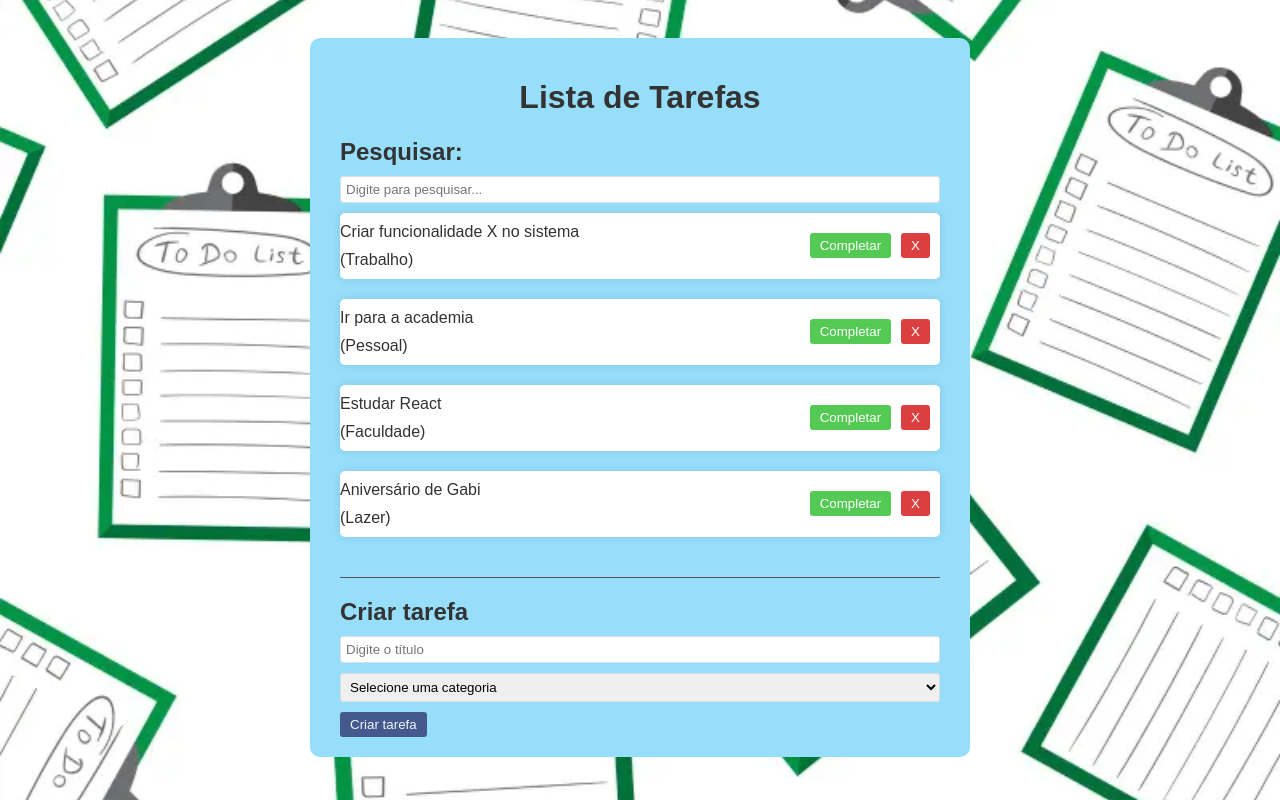
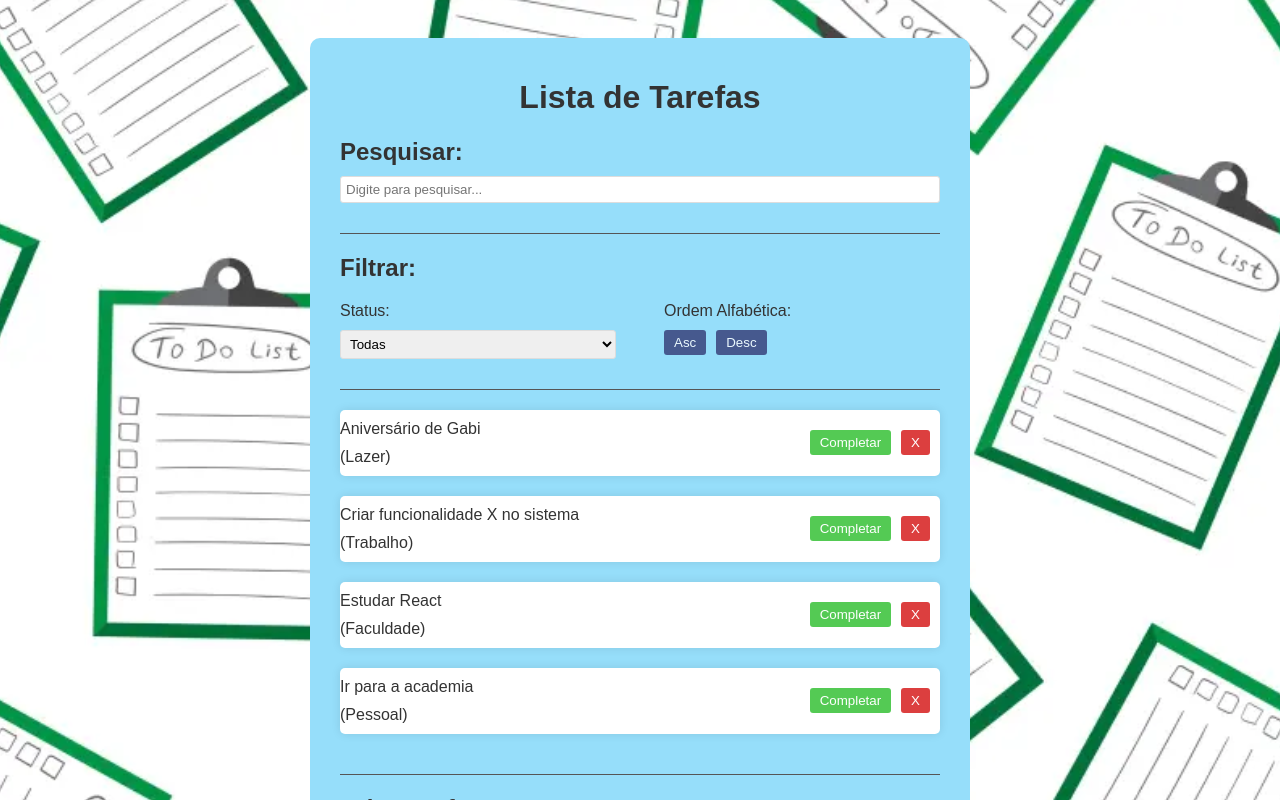
Before and after one commit to AyresBarbara/ToDoList, a React (Vite) app: page / in a window 1280 px wide. Shown: the top 800 px of the page. Built offline with nearby package versions, Linux system fonts and the light colour scheme.

Commit message:
filtro de ordenação e ordenação alfabética

```diff
--- a/src/App.css
+++ b/src/App.css
@@ -74,3 +74,18 @@
 border-radius: 3px;
 width: 100%;
 }
+
+.filter, .search{
+  border-bottom: 1px solid #555;
+  margin-bottom: 20px;
+  padding-bottom: 20px;
+}
+.filter-options{
+  display: flex;
+  justify-content: space-between;
+  gap: 3rem;
+}
+
+.filter-options div{
+  flex: 1 1 0;
+}
--- a/src/App.jsx
+++ b/src/App.jsx
@@ -4,6 +4,7 @@
 import Search from './components/Search';
 import Todo from './components/Todo'
 import TodoForm from './components/TodoForm';
+import Filter from './components/Filter';
 
 function App() {
   const [todos, setTodos] = useState([//Permite renderização da minha variavel
@@ -33,7 +34,10 @@
   },
 ]);
 
-const [search, setSearch] = useState("")
+const [search, setSearch] = useState("");
+
+const [filter, setFilter] = useState("All");
+const[sort, setSort]= useState("Asc");
 
 const addTodo = (text, category) => {
 
@@ -64,12 +68,22 @@
   return( <div className='app'>
   <h1>Lista de Tarefas</h1>
 
-  <Search search={search} setSearch={setSearch}/>
+  <Search search={search} setSearch={setSearch} />
+  <Filter filter={filter} setFilter={setFilter} setSort={setSort}/>
 
   <div className='todo-list'>
     {todos
+    .filter((todo) => filter === "All" // Filtra se minha atividade foi Completa ou Incompleta
+    ? true //Se tiver  All, vai ta true, não filtra nada
+    : filter === "Completed" // Se tiver Completed, retorna tarefas que tenham o isCompleted como true
+    ? todo.isCompleted
+    : !todo.isCompleted) //Se não, retorna todas as tarefas não completas
     .filter((todo) => todo.text.toLowerCase().includes(search.toLowerCase()) //Busca em tempo real no meu componente
     )
+    .sort((a, b) => sort === "Asc"
+    ? a.text.localeCompare(b.text) //se o text A for mais que o text b, ele ordem em ordem alfabética
+    : b.text.localeCompare(a.text) // ordena em ordem descrecente
+  )
     .map((todo) => ( //listar meus objetos
      <Todo key= {todo.id}
      todo ={todo}
--- /dev/null
+++ b/src/components/Filter.jsx
@@ -0,0 +1,25 @@
+
+const Filter = ({filter, setFilter, setSort}) => {
+  return (
+    <div className="filter">
+      <h2>Filtrar:</h2>
+      <div className="filter-options">
+        <div>
+            <p>Status:</p>
+            <select value={filter} onChange={(e) => setFilter(e.target.value)}>
+                <option value="All">Todas</option>
+                <option value="Completed">Completas</option>
+                <option value="Incomplete">Incompletas</option>
+            </select>
+        </div>
+        <div>
+            <p>Ordem Alfabética:</p>
+            <button onClick={() => setSort("Asc")}>Asc</button>
+            <button onClick={() => setSort("Desc")}>Desc</button>
+        </div>
+      </div>
+    </div>
+  )
+}
+
+export default Filter
```
